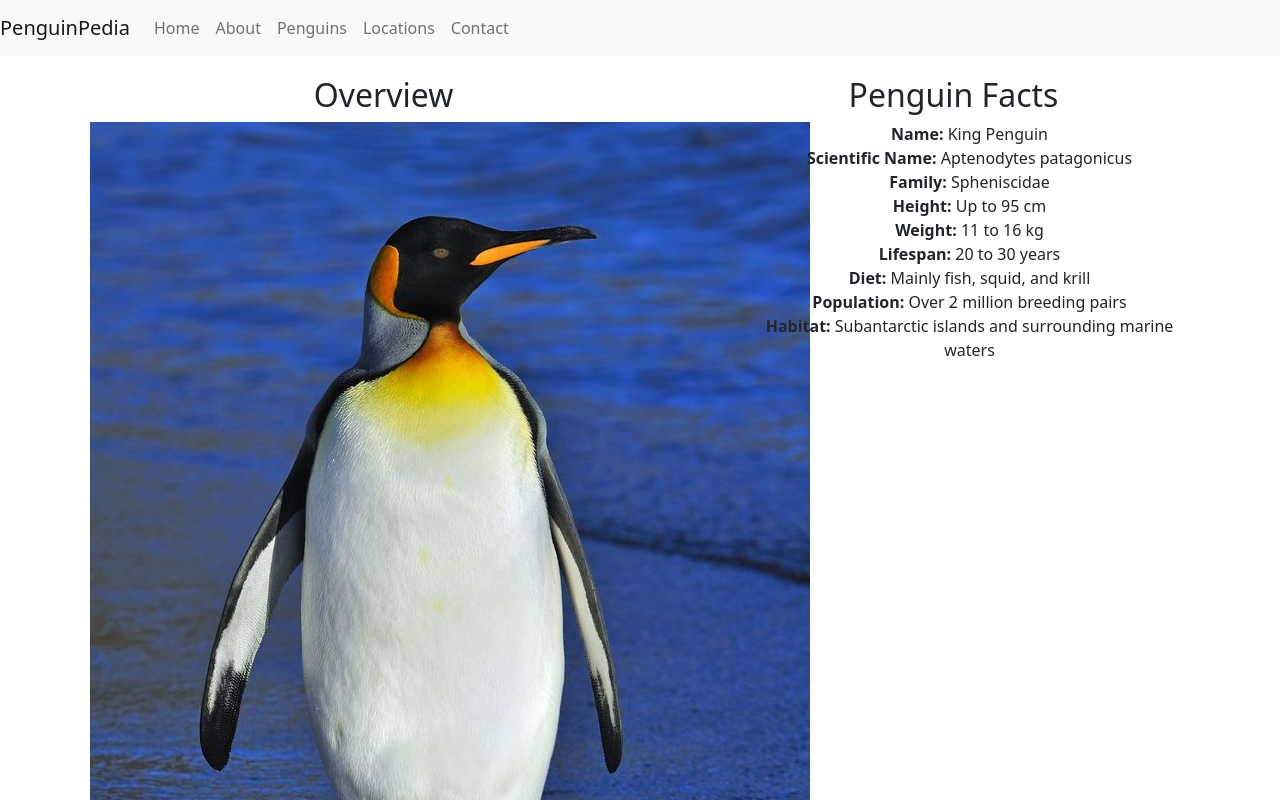
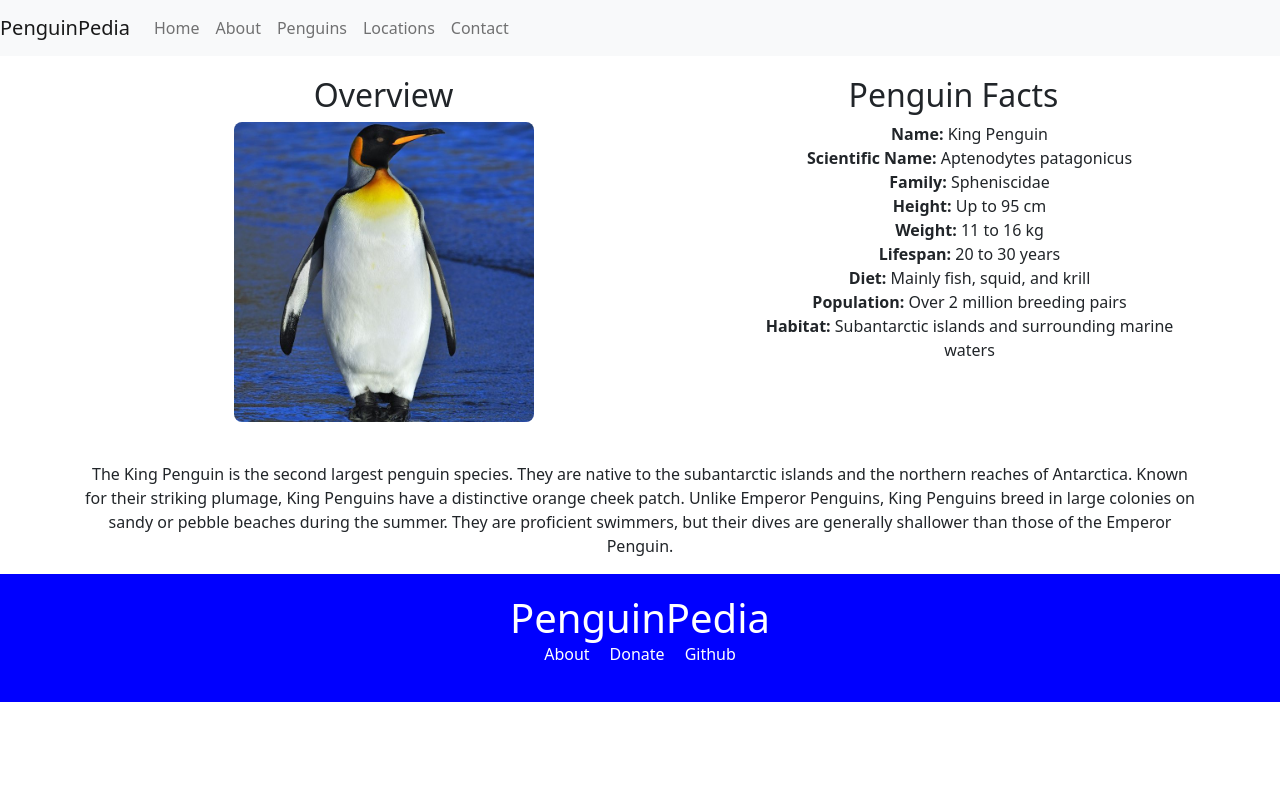
Before and after one commit to JamesFloyd-Pen/PenguinPedia-Website, a React (Create React App) app in the folder penguinpedia-app/: page /KingPenguin in a window 1280 px wide. Shown: the top 800 px of the page. Built offline with nearby package versions, Linux system fonts and the light colour scheme.

Commit message:
penguin image
used CHATGPT to generate code

New Penguin Images

```diff
--- a/penguinpedia-app/src/components/styles/Penguins.css
+++ b/penguinpedia-app/src/components/styles/Penguins.css
@@ -56,3 +56,11 @@ The Template for all Penguin Pages. All wuld be styled the same way.
   width: 50%;
   height: auto;
 }
+
+.penguin-page-image-thumbnail {
+  width: 300px;        /* Set desired thumbnail width */
+  height: 300px;       /* Set desired thumbnail height */
+  object-fit: cover;   /* Ensures image covers the box while keeping aspect ratio */
+  border-radius: 8px;  /* Optional: rounds the corners of the image */
+  overflow: hidden;    /* Ensures the image doesn't overflow the container */
+}
--- a/penguinpedia-app/src/pages/AfricanPenguin.js
+++ b/penguinpedia-app/src/pages/AfricanPenguin.js
@@ -1,6 +1,6 @@
 import React from 'react';
 import '../components/styles/Penguins.css';
-import penguinImage from '../components/img/emperorpenguin.jpg';
+import penguinImage from '../components/img/africanpenguin.jpg';
 import 'bootstrap/dist/css/bootstrap.min.css';
 import { Container, Row, Col } from 'react-bootstrap';
 
@@ -11,7 +11,7 @@ function AfricanPenguin(){
                 <Col className="info-section">
                     <h2>Overview</h2>
                     <div className="image-box space-below">
-                        <img src={penguinImage} alt="African Penguin" />
+                        <img src={penguinImage} className="penguin-page-image-thumbnail" alt="African Penguin" />
                     </div>
                 </Col>
                 <Col className="info-penguin-box" xs={12} md={3}>
--- a/penguinpedia-app/src/pages/Emperor_Penguin.js
+++ b/penguinpedia-app/src/pages/Emperor_Penguin.js
@@ -1,6 +1,6 @@
 import React from 'react';
 import '../components/styles/Penguins.css';
-import penguinImage from '../components/img/emperorpenguin.jpg';
+import penguinImage from '../components/img/emperorpenguin-2.jpg';
 import 'bootstrap/dist/css/bootstrap.min.css';
 import { Container, Row, Col } from 'react-bootstrap';
 // Template for the Rest of the Penguin Species Pages
@@ -12,7 +12,7 @@ function EmperorPenguin() {
                 <Col className="info-section">
                     <h2>Overview</h2>
                     <div className="image-box space-below">
-                        <img src={penguinImage} alt="Emperor Penguin" />
+                        <img src={penguinImage} className="penguin-page-image-thumbnail" alt="Emperor Penguin" />
                     </div>
                 </Col>
                 <Col className="info-penguin-box" xs={12} md={3}>
--- a/penguinpedia-app/src/pages/KingPenguin.js
+++ b/penguinpedia-app/src/pages/KingPenguin.js
@@ -11,7 +11,7 @@ function KingPenguin() {
                 <Col className="info-section">
                     <h2>Overview</h2>
                     <div className="image-box space-below">
-                        <img src={penguinImage} alt="King Penguin" />
+                        <img src={penguinImage} className="penguin-page-image-thumbnail" alt="King Penguin" />
                     </div>
                 </Col>
                 <Col className="info-penguin-box" xs={12} md={3}>
```
Also changed, not shown: 1 other file (tests, documents, lock files or other folders).
